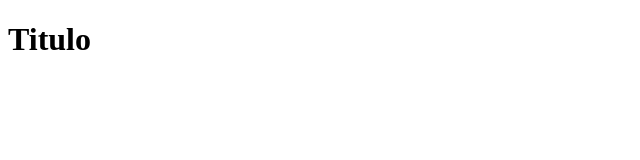
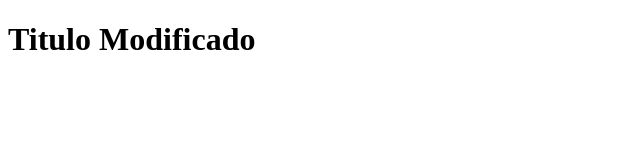
Before and after one commit to eknath132/Proyecto, a plain HTML site: page index.html in a window 1280 px wide. Shown: the whole page, without its empty margins (0-640 px from the left). Drawn offline with Linux system fonts and the light colour scheme.

Commit message:
Se modifico el titulo nuevamente

```diff
--- a/index.html
+++ b/index.html
@@ -6,6 +6,6 @@
     <title>Prueba Git</title>
 </head>
 <body>
-    <h1>Titulo</h1>
+    <h1>Titulo Modificado</h1>
 </body>
 </html>
```
